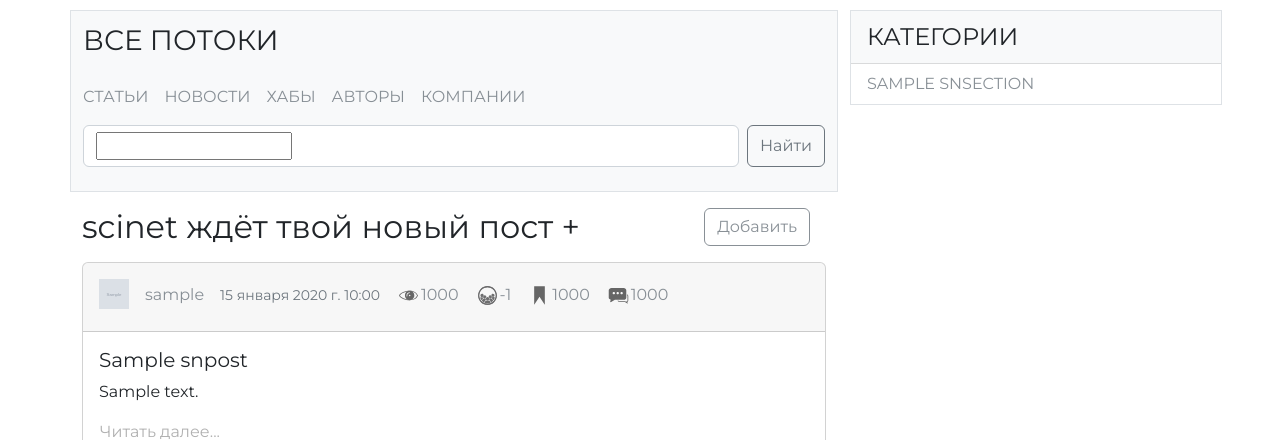
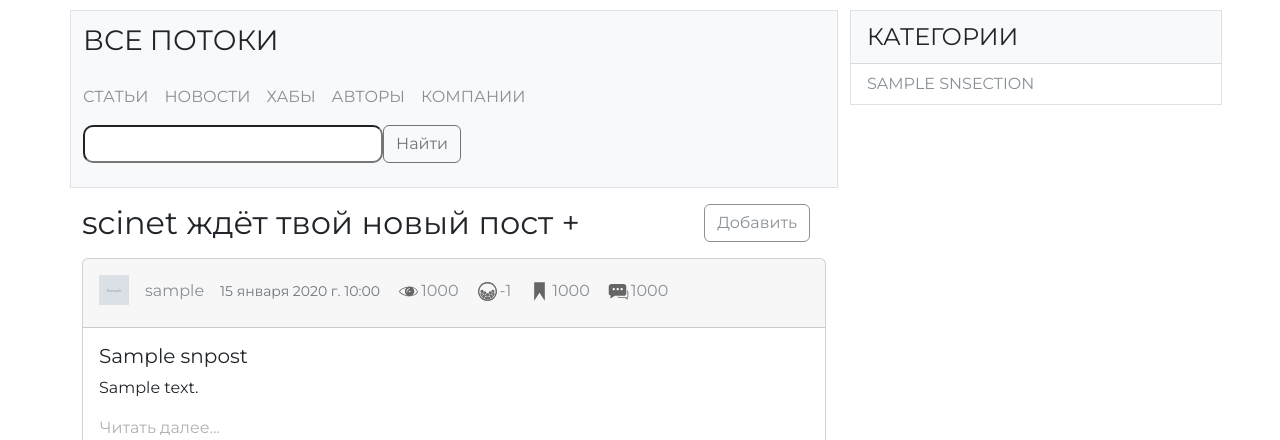
Before and after one commit to basterrus/scinet, a Django app: page / in a window 1280 px wide. Shown: the part 83-523 px from the top of the page. Run offline with Django 4.2, Linux system fonts and the light colour scheme; a user stored in the database is signed in; tables that the repository leaves empty hold one stand-in row (values such as "Sample post"); grey boxes marked "Sample" are stand-in pictures; some libraries are stand-ins or nearby versions.

Commit message:
search style fix

```diff
--- a/mainapp/filters.py
+++ b/mainapp/filters.py
@@ -1,4 +1,6 @@
 import django_filters
+from django.db import models
+from django import forms
 
 from blogapp.models import SNPosts
 
@@ -6,6 +8,13 @@ from blogapp.models import SNPosts
 class PostsFilter(django_filters.FilterSet):
     name = django_filters.CharFilter(lookup_expr='iexact')
 
+    def __init__(self, data=None, queryset=None, *, request=None, prefix=None):
+        super(PostsFilter, self).__init__(data=data, queryset=queryset, request=request, prefix=prefix)
+        self.filters['name'].field.widget.attrs.update({'class': 'custom-search'})
+
     class Meta:
         model = SNPosts
         fields = ['name']
+        widgets = {
+            'name': django_filters.CharFilter(attrs={'class': 'form-control'})
+        }
--- a/mainapp/views.py
+++ b/mainapp/views.py
@@ -1,7 +1,7 @@
 import random
 from blogapp.models import SNSections, SNPosts
 from django.views.generic import ListView, DetailView, CreateView, UpdateView, DeleteView
-
+from django.forms.models import model_to_dict
 from mainapp.filters import PostsFilter
 
 
--- a/static/style.css
+++ b/static/style.css
@@ -258,3 +258,8 @@ ul.likes {
     list-style-type: none;
     display: flex;
 }
+
+.custom-search {
+    width: 300px;
+    border-radius: 10px;
+}
--- a/templates/mainapp/index.html
+++ b/templates/mainapp/index.html
@@ -17,10 +17,13 @@
                                 <a class="text-uppercase text-decoration-none text-muted me-3" href="#">авторы</a>
                                 <a class="text-uppercase text-decoration-none text-muted me-3" href="#">компании</a>
                             </div>
-                            <div class="search bg-light">
-                                    {% include 'mainapp/includes/inc_search_form.html' %}
+                                <form class="d-flex" role="search" method="GET">
+                                    {% for field in filter.form %}
+                                        {{ field }}
+                                    {% endfor %}
+                                    <button class="btn btn-outline-secondary" type="submit">Найти</button>
+                                </form>
                                 <br>
-                            </div>
                         </div>
                     </div>
                     <div class="pt-3"></div>
```
